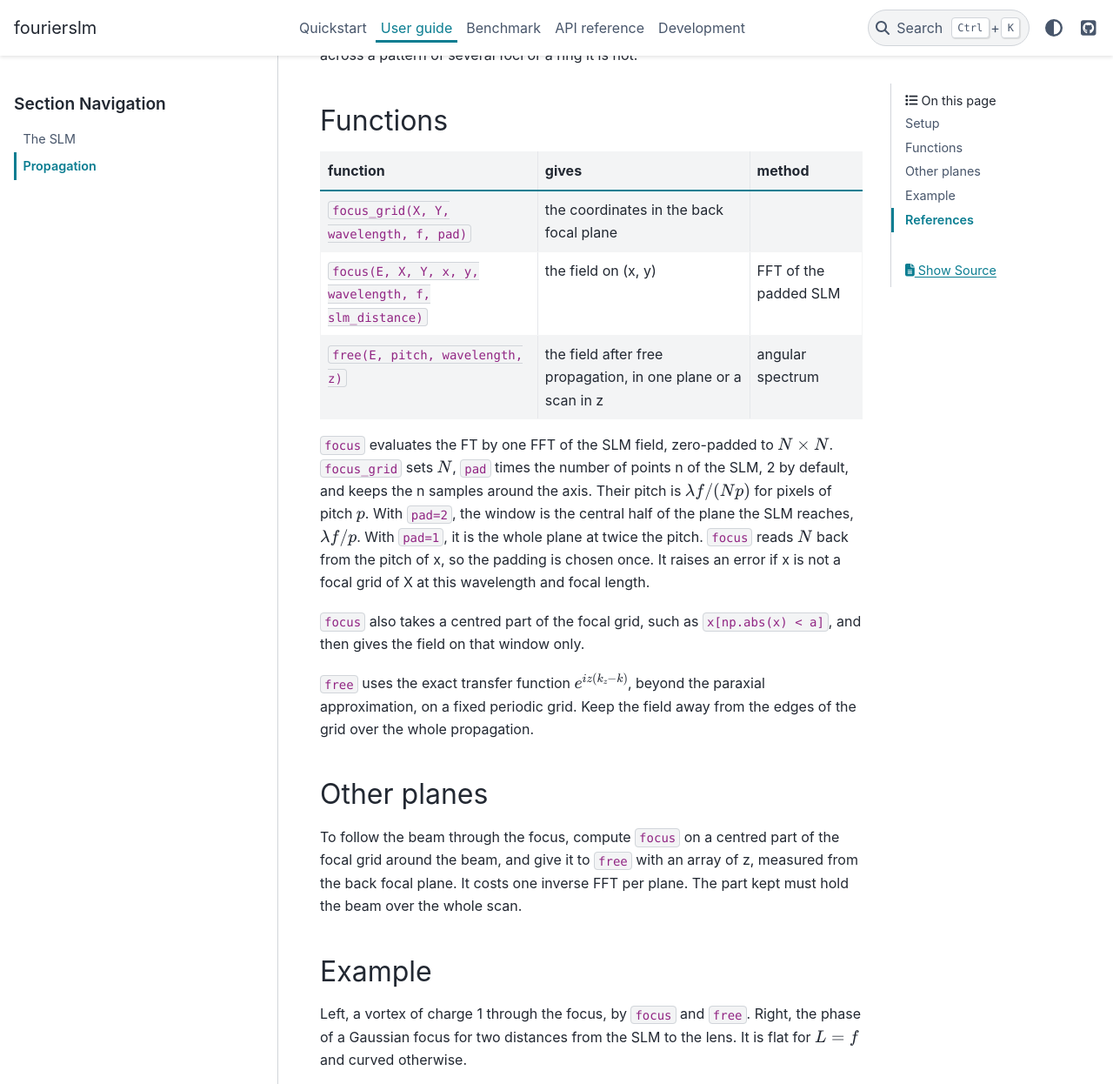
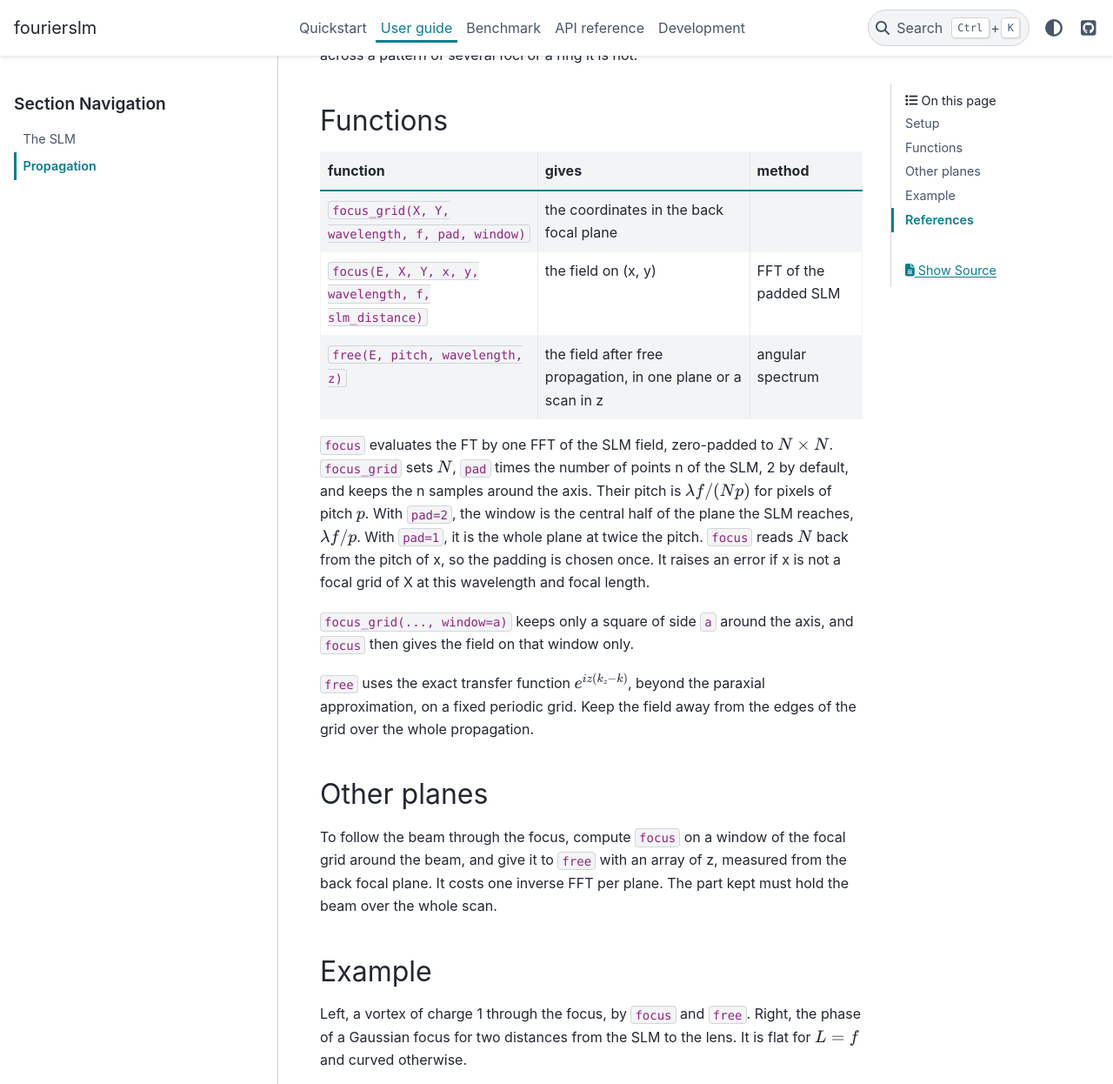
Before and after one commit to melvinrdn/fourierslm, a Sphinx documentation site: the page built from docs/user_guide/propagation.md, in a window 1280 px wide and 1400 px high, scrolled down 507 px, cut to the strip 0-1246 px from the top of the window. Shown: the whole strip at 87% size. Built offline with Sphinx 7.4.7 and the PyData theme 0.15.4, drawn with Linux system fonts in a browser that asks for light colours.

Commit message:
Add a window argument to focus_grid

```diff
--- a/docs/readme_figure.py
+++ b/docs/readme_figure.py
@@ -10,13 +10,12 @@ import fourierslm as fs
 
 lam, f, w = 1030e-9, 0.5, 2e-3
 X, Y = fs.slm_grid(size=10 * w)  # 2048 × 2048 points
-x, y = fs.focus_grid(X, Y, lam, f)
+x, y = fs.focus_grid(X, Y, lam, f, window=3e-3)  # ±1.5 mm around the axis
 
 intensity = fs.intensity.gaussian(X, Y, w, power=fs.peak_power(energy=1e-3, duration=200e-15))  # W/m²
 phase = fs.phase.vortex(X, Y, charge=1)
 E_slm = fs.slm_field(intensity, phase)
 
-x = y = x[np.abs(x) < 1.5e-3]  # keep ±1.5 mm around the axis
 E_focus = fs.propagate.focus(E_slm, X, Y, x, y, lam, f, slm_distance=0.3)  # back focal plane
 z = np.linspace(-60e-3, 60e-3, 121)
 I = np.abs(fs.propagate.free(E_focus, x[1] - x[0], lam, z)) ** 2  # W/m², shape (len(z), len(x), len(x))
--- a/docs/user_guide/propagation.md
+++ b/docs/user_guide/propagation.md
@@ -19,7 +19,7 @@ $L = f$, the default. Over a single focus it is small, but across a pattern of s
 
 | function | gives | method |
 |---|---|---|
-| `focus_grid(X, Y, wavelength, f, pad)` | the coordinates in the back focal plane | |
+| `focus_grid(X, Y, wavelength, f, pad, window)` | the coordinates in the back focal plane | |
 | `focus(E, X, Y, x, y, wavelength, f, slm_distance)` | the field on (x, y) | FFT of the padded SLM |
 | `free(E, pitch, wavelength, z)` | the field after free propagation, in one plane or a scan in z | angular spectrum |
 
@@ -29,7 +29,7 @@ $\lambda f/(Np)$ for pixels of pitch $p$. With `pad=2`, the window is the centra
 $\lambda f/p$. With `pad=1`, it is the whole plane at twice the pitch. `focus` reads $N$ back from the pitch of x, so
 the padding is chosen once. It raises an error if x is not a focal grid of X at this wavelength and focal length.
 
-`focus` also takes a centred part of the focal grid, such as `x[np.abs(x) < a]`, and then gives the field on that
+`focus_grid(..., window=a)` keeps only a square of side `a` around the axis, and `focus` then gives the field on that
 window only.
 
 `free` uses the exact transfer function $e^{iz(k_z - k)}$, beyond the paraxial approximation, on a fixed periodic grid.
@@ -37,8 +37,8 @@ Keep the field away from the edges of the grid over the whole propagation.
 
 ## Other planes
 
-To follow the beam through the focus, compute `focus` on a centred part of the focal grid around the beam, and give it
-to `free` with an array of z, measured from the back focal plane. It costs one inverse FFT per plane. The part kept
+To follow the beam through the focus, compute `focus` on a window of the focal grid around the beam, and give it to
+`free` with an array of z, measured from the back focal plane. It costs one inverse FFT per plane. The part kept
 must hold the beam over the whole scan.
 
 ## Example
@@ -60,7 +60,7 @@ distances from the SLM to the lens. It is flat for $L = f$ and curved otherwise.
    intensity = fs.intensity.gaussian(X, Y, w)
    z_R = lam * f**2 / (np.pi * w**2)
 
-   u = x[np.abs(x) < 1e-3]  # ±1 mm around the axis
+   u, _ = fs.focus_grid(X, Y, lam, f, window=2e-3)  # ±1 mm around the axis
    E_slm = fs.slm_field(intensity, fs.phase.vortex(X, Y, 1)).astype(np.complex64)
    z = np.linspace(-3, 3, 121) * z_R
    scan = fs.propagate.free(fs.propagate.focus(E_slm, X, Y, u, u, lam, f), u[1] - u[0], lam, z)
```
Also changed, not shown: README.md (+3 -4 lines), src/fourierslm/__init__.py (+8 -3 lines), 3 other files.
